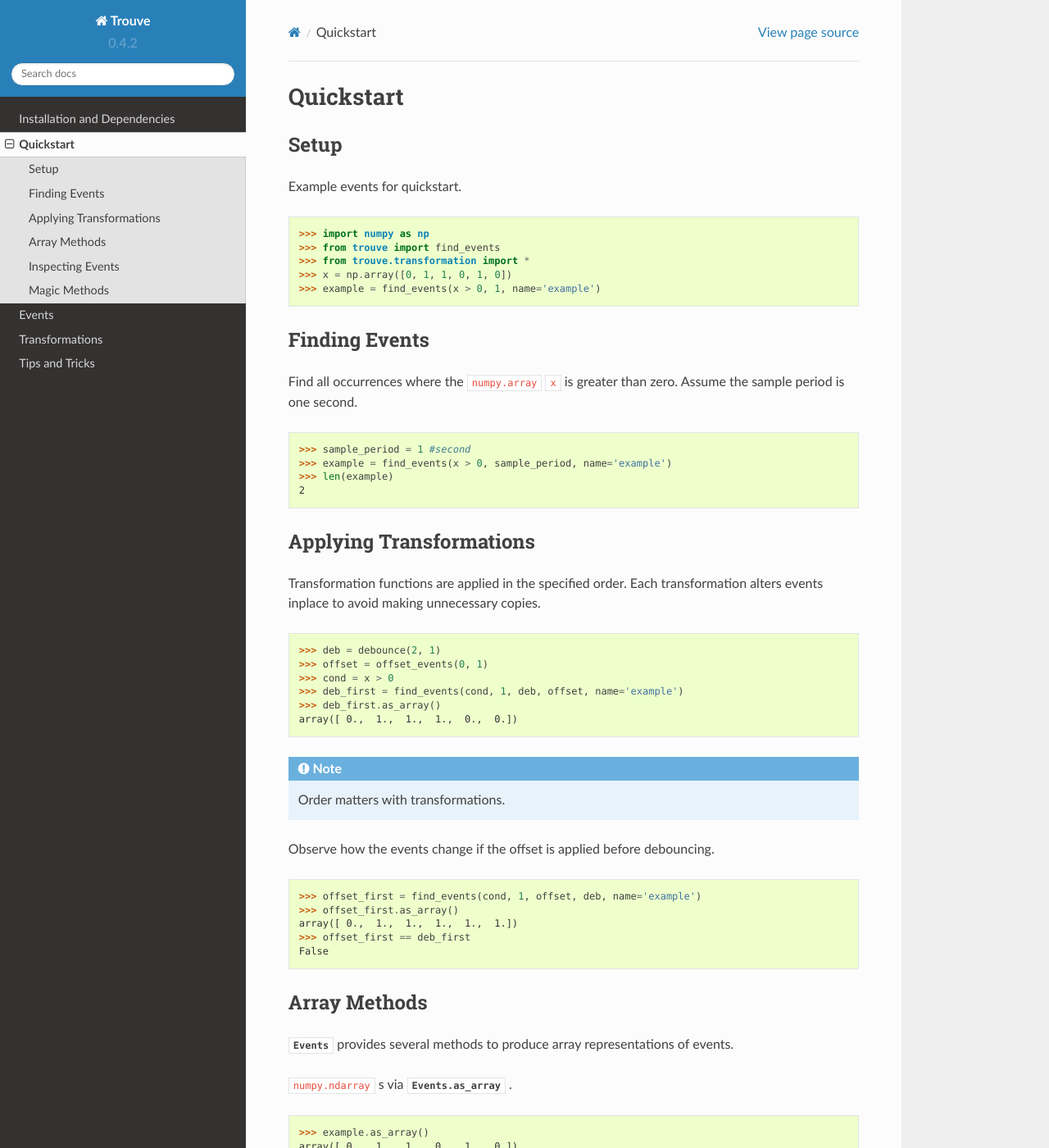
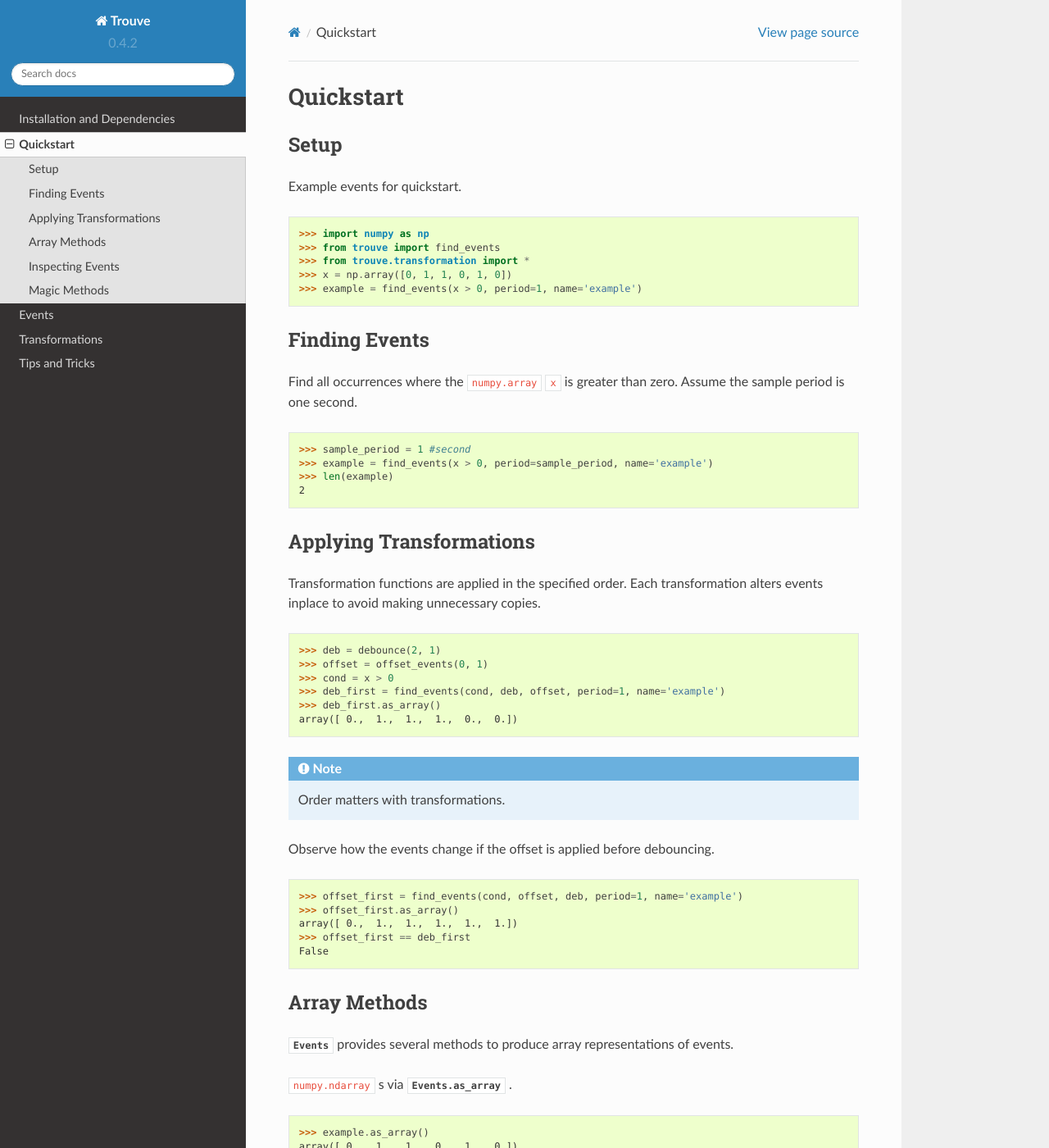
Before and after one commit to rwhitt2049/trouve, a Sphinx documentation site: the page built from docs/quick_start.rst, in a window 1280 px wide and 1400 px high. Shown: the whole window at 82% size. Built offline with Sphinx 7.4.7 and the Read the Docs theme 2.0.0, drawn with Linux system fonts in a browser that asks for light colours.

Commit message:
Update all tests and docs to reflect period keyword argument

```diff
--- a/docs/events.rst
+++ b/docs/events.rst
@@ -33,7 +33,7 @@ index value. These values then allow a user to inspect each event in a Pythonic
         >>> import numpy as np
         >>> from trouve import find_events
         >>> x = np.array([0, 1, 1, 0, 1, 0])
-        >>> example = find_events(x, 1, name='example')
+        >>> example = find_events(x, period=1, name='example')
         >>> first_event = example[0]
         >>> print(first_event)
         Occurrence(start=1, stop=2, slice=slice(1, 3, None), duration=2)
--- a/docs/quick_start.rst
+++ b/docs/quick_start.rst
@@ -10,8 +10,8 @@ Setup
     from trouve import find_events
     from trouve.transformations import *
     x = np.array([0, 1, 1, 0, 1, 0])
-    example = find_events(x > 0, 1, name='example')
-    example_2 = find_events(x > 0, 1, name='example_2')
+    example = find_events(x > 0, period=1, name='example')
+    example_2 = find_events(x > 0, period=1, name='example_2')
 
 Example events for quickstart.
 
@@ -21,7 +21,7 @@ Example events for quickstart.
     >>> from trouve import find_events
     >>> from trouve.transformation import *
     >>> x = np.array([0, 1, 1, 0, 1, 0])
-    >>> example = find_events(x > 0, 1, name='example')
+    >>> example = find_events(x > 0, period=1, name='example')
 
 Finding Events
 --------------
@@ -32,7 +32,7 @@ period is one second.
 .. doctest:: find_events
 
     >>> sample_period = 1 #second
-    >>> example = find_events(x > 0, sample_period, name='example')
+    >>> example = find_events(x > 0, period=sample_period, name='example')
     >>> len(example)
     2
 
@@ -47,7 +47,7 @@ events inplace to avoid making unnecessary copies.
     >>> deb = debounce(2, 1)
     >>> offset = offset_events(0, 1)
     >>> cond = x > 0
-    >>> deb_first = find_events(cond, 1, deb, offset, name='example')
+    >>> deb_first = find_events(cond, deb, offset, period=1, name='example')
     >>> deb_first.as_array()
     array([ 0.,  1.,  1.,  1.,  0.,  0.])
 
@@ -57,7 +57,7 @@ Observe how the events change if the offset is applied before debouncing.
 
 .. doctest:: transformations
 
-    >>> offset_first = find_events(cond, 1, offset, deb, name='example')
+    >>> offset_first = find_events(cond, offset, deb, period=1, name='example')
     >>> offset_first.as_array()
     array([ 0.,  1.,  1.,  1.,  1.,  1.])
     >>> offset_first == deb_first
```
Also changed, not shown: 4 other files.
